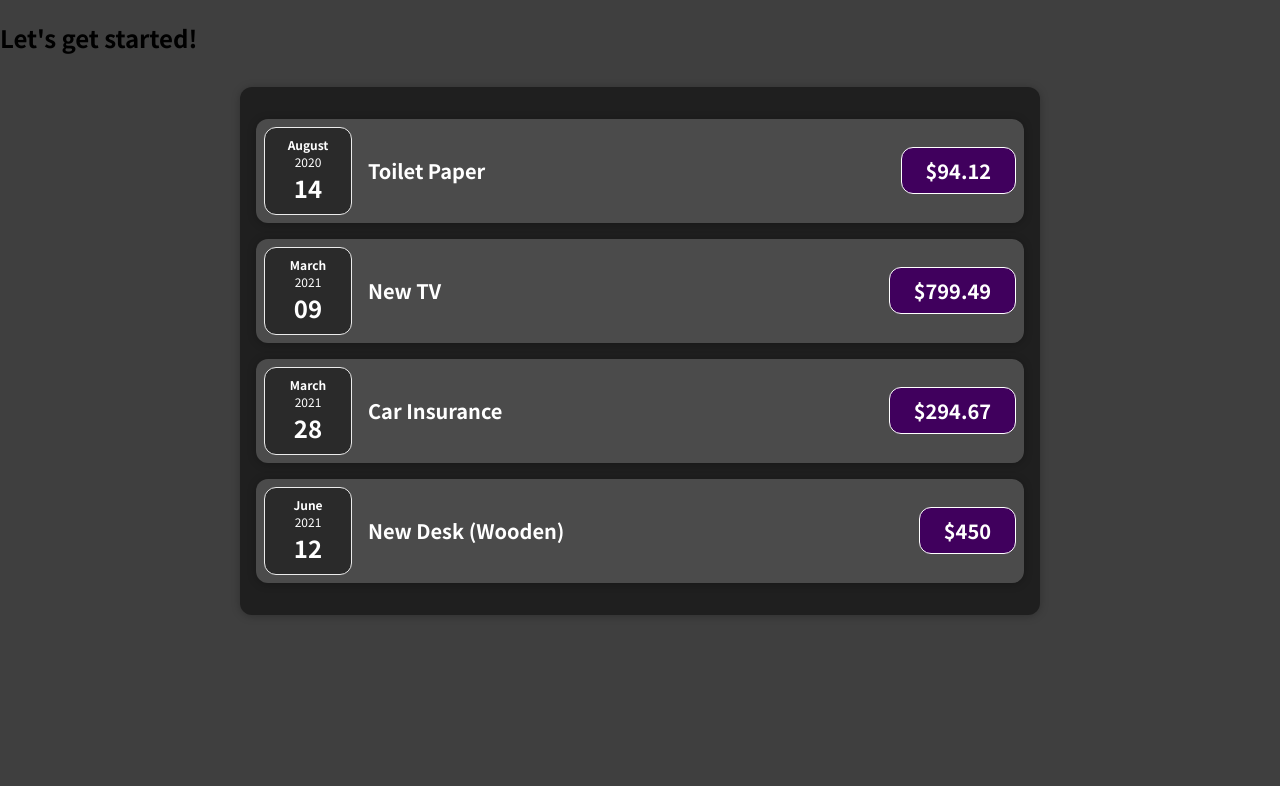
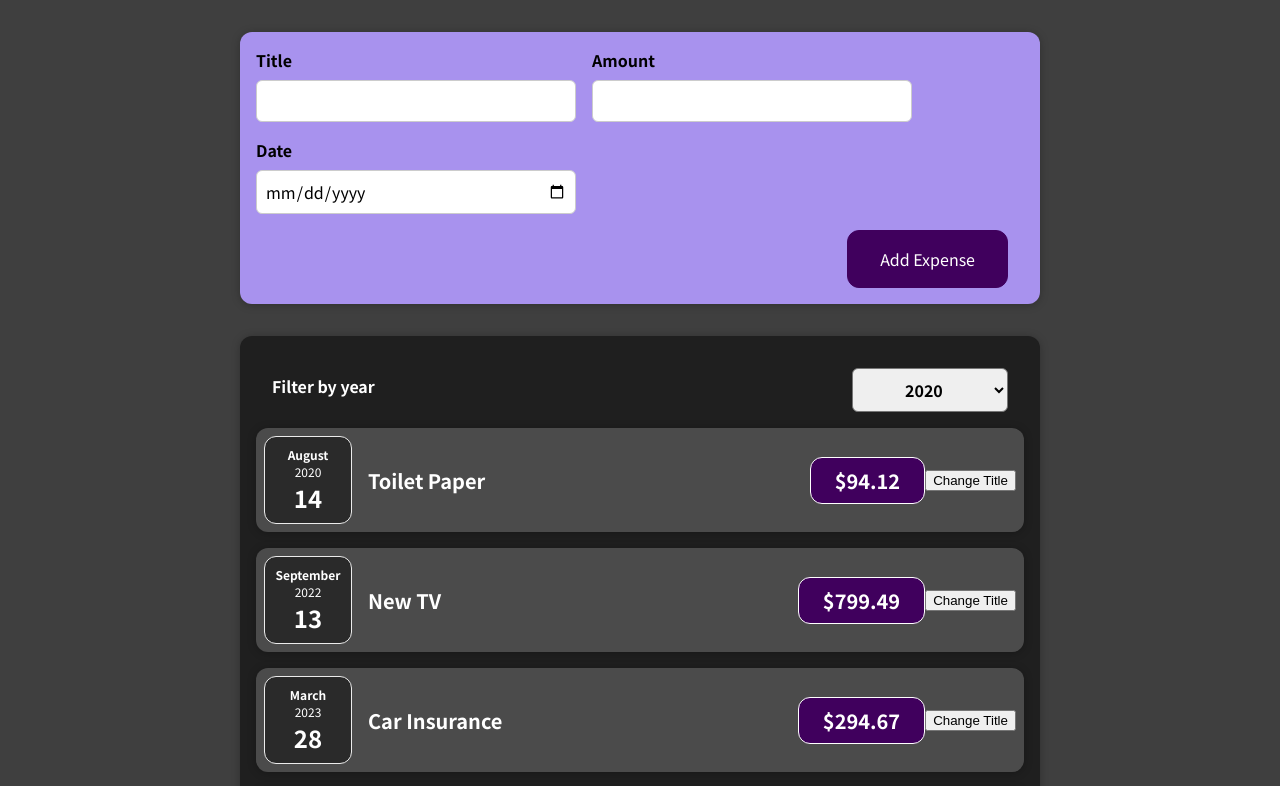
Before and after one commit to asankasira/react-complete-guide, a React (Create React App) app: page / in a window 1280 px wide. Shown: the top 786 px of the page. Built offline with nearby package versions, Linux system fonts and the light colour scheme.

Commit message:
React states and events example

```diff
--- a/src/App.js
+++ b/src/App.js
@@ -1,6 +1,7 @@
+import {useState} from "react";
+
 import Expenses from "./components/exp/Expenses";
-
-const App = () => {
+import NewExpenses from "./components/newExp/NewExpenses";
 
 const expenses = [
     {
@@ -13,13 +14,13 @@ const App = () => {
         id: 'e2',
         title: 'New TV',
         amount: 799.49,
-            date: new Date(2021, 2, 9)
+        date: new Date(2022, 8, 13)
     },
     {
         id: 'e3',
         title: 'Car Insurance',
         amount: 294.67,
-            date: new Date(2021, 2, 28),
+        date: new Date(2023, 2, 28),
     },
     {
         id: 'e4',
@@ -28,11 +29,27 @@ const App = () => {
         date: new Date(2021, 5, 12),
     },
 ];
+const App = () => {
+
+    const [expList, setExpList] = useState(expenses);
+
+    const addExpenseHandler = (newExp) => {
+        setExpList(prevState => {
+            const arr = [newExp, ...prevState];
+            expenses.unshift(newExp);
+            return arr;
+        });
+        console.log(newExp)
+    }
+
+    const addExpFilterHandler = (year) => {
+        setExpList(year ? expenses.filter(e => e.date.getFullYear() === year) : expenses)
+    }
 
     return (
         <div>
-            <h2>Let's get started!</h2>
-            <Expenses expenses={expenses}/>
+            <NewExpenses onAddExpense = {addExpenseHandler}/>
+            <Expenses onYearFilter={addExpFilterHandler} expenses={expList}/>
         </div>
     );
 }
--- /dev/null
+++ b/src/components/exp/ExpenseFilter.js
@@ -0,0 +1,28 @@
+
+import './ExpensesFilter.css';
+
+const ExpensesFilter = (props) => {
+
+    function filterYearSelectionHandler(e) {
+        const year = +e.target.value;
+        props.onFiltered(year);
+    }
+
+    return (
+        <div className='expenses-filter'>
+            <div className='expenses-filter__control'>
+                <label>Filter by year</label>
+                <select value={props.selectedVal} onChange={filterYearSelectionHandler}>
+                    <option value=''/>
+                    <option value='2023'>2023</option>
+                    <option value='2022'>2022</option>
+                    <option value='2021'>2021</option>
+                    <option value='2020'>2020</option>
+                    <option value='2019'>2019</option>
+                </select>
+            </div>
+        </div>
+    );
+};
+
+export default ExpensesFilter;
--- a/src/components/exp/ExpenseItem.js
+++ b/src/components/exp/ExpenseItem.js
@@ -1,17 +1,26 @@
+import React, {useState} from "react";
+
 import './ExpenseItem.css'
 import {ExpenseDate} from "./ExpenseDate";
 import Card from "../ui/Card";
 
 export default function ExpenseItem(props) {
     const {title, amount, date} = props;
+    const [itemTitle, setItemTitle] = useState();
+
+    const clickHandler = ()  => {
+        // console.log('Clicked');
+        setItemTitle('Updated!')
+    }
 
     return (
         <Card className="expense-item">
             <ExpenseDate date={date}/>
             <div className="expense-item__description">
-                <h2>{title}</h2>
+                <h2>{itemTitle ?? title}</h2>
                 <div className="expense-item__price">{`$${amount}`}</div>
             </div>
+            <button onClick={clickHandler}>Change Title</button>
         </Card>
     );
 }
--- a/src/components/exp/Expenses.js
+++ b/src/components/exp/Expenses.js
@@ -1,11 +1,24 @@
+import {useState} from "react";
+
 import './Expenses.css'
 import Card from "../ui/Card";
 import ExpenseItem from "./ExpenseItem";
+import ExpenseFilter from "./ExpenseFilter";
 
 export default function Expenses(props) {
+
+    const [filterYear, setFilterYear] = useState(2020);
+    const filterYearHandler = (year) => {
+        setFilterYear(year);
+        props.onYearFilter(year);
+    }
+
     return (
-        <Card className="expenses">
-            {props.expenses.map(item => <ExpenseItem key={item.id} {...item}/>)}
-        </Card>
+        <div>
+            <Card className="expenses">
+                <ExpenseFilter selectedVal={filterYear} onFiltered={filterYearHandler}/>
+                {props.expenses.map(item => <ExpenseItem key={item.id} {...item}/>)}
+            </Card>
+        </div>
     );
 }
--- /dev/null
+++ b/src/components/exp/ExpensesFilter.css
@@ -0,0 +1,24 @@
+.expenses-filter {
+    color: white;
+    padding: 0 1rem;
+}
+
+.expenses-filter__control {
+    display: flex;
+    width: 100%;
+    align-items: center;
+    justify-content: space-between;
+    margin: 1rem 0;
+}
+
+.expenses-filter label {
+    font-weight: bold;
+    margin-bottom: 0.5rem;
+}
+
+.expenses-filter select {
+    font: inherit;
+    padding: 0.5rem 3rem;
+    font-weight: bold;
+    border-radius: 6px;
+}
```
Lines whose indentation alone changed are shown as unchanged.
